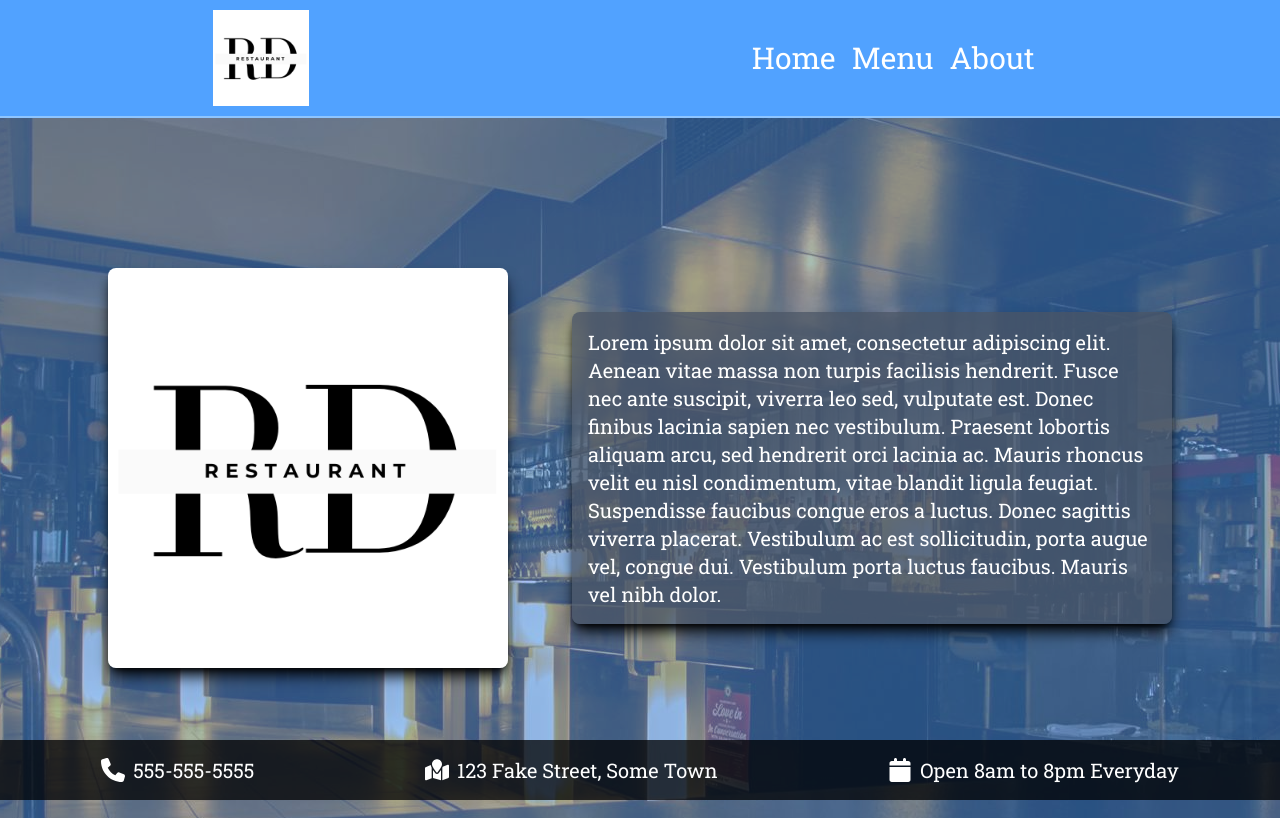
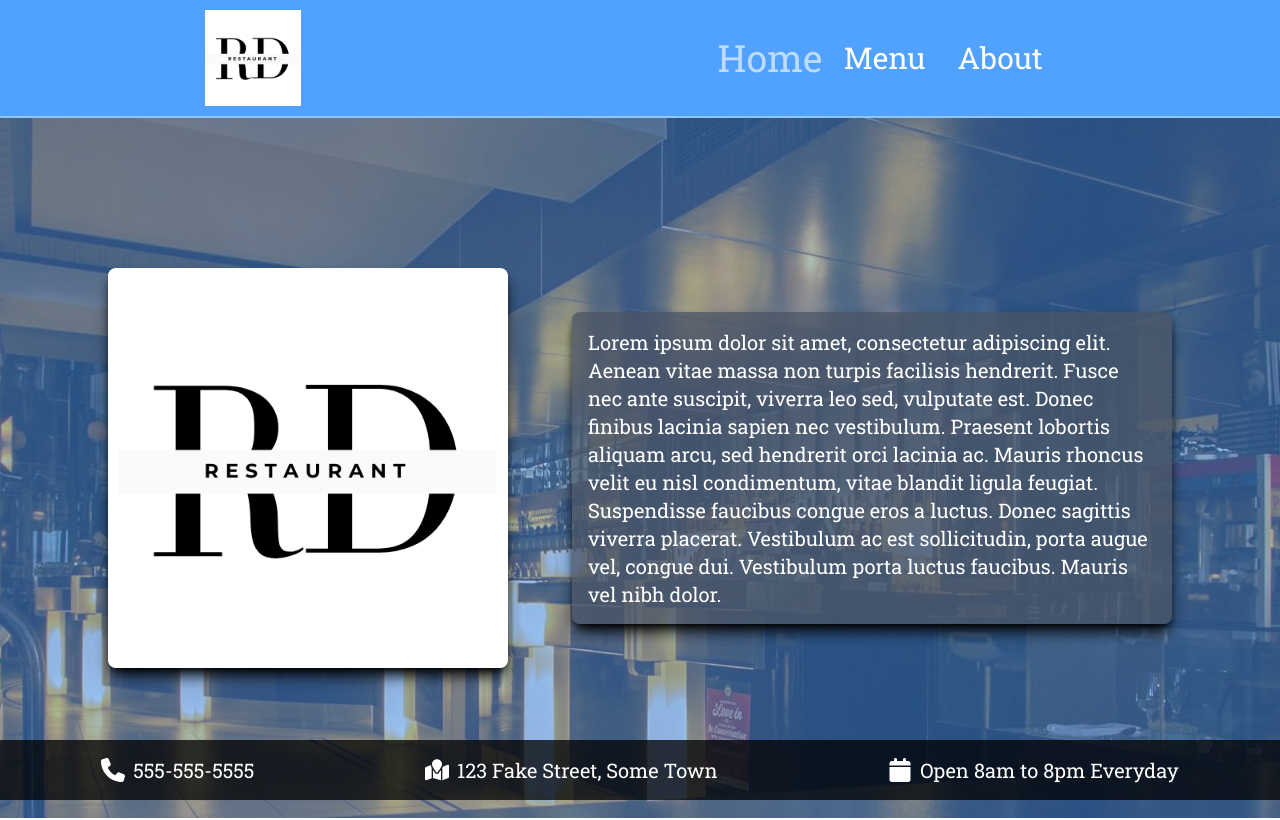
Before and after one commit to antpm/restaurant-demo, a Next.js app: page / in a window 1280 px wide. Shown: the top 820 px of the page. Built offline with nearby package versions, Linux system fonts and the light colour scheme.

Commit message:
Added navbar effect, fixed spacing for menu
Added color and scaling change to navbar items to indicate the current
page

Changed the gap between items in the menu page for mobile screens

```diff
--- a/app/components/navbar.tsx
+++ b/app/components/navbar.tsx
@@ -5,6 +5,7 @@ import Logo from '@/public/logo.png';
 import Link from 'next/link';
 import { FaBars } from 'react-icons/fa6';
 import { useState } from 'react';
+import { usePathname } from 'next/navigation';
 
 const NavLinks = [
     { label: 'Home', url: '/' },
@@ -14,6 +15,7 @@ const NavLinks = [
 
 export default function Navbar() {
     const [menuOpen, setMenuOpen] = useState<boolean>(false);
+    const pathname = usePathname();
     return (
         <>
             <div
@@ -22,27 +24,27 @@ export default function Navbar() {
                 } left-0 fixed transition-all duration-500 bg-blue-500 flex flex-col z-40 w-full rounded-b-lg`}>
                 <Link
                     className='text-white w-full text-center text-2xl h-12 flex items-center justify-center border-b-2 border-white/50 '
-                    href={NavLinks[0].url}
+                    href={'/'}
                     onNavigate={() => {
                         setMenuOpen(false);
                     }}>
-                    {NavLinks[0].label}
+                    <p className={`${pathname === '/' && 'text-blue-200 scale-125'} `}>Home</p>
                 </Link>
                 <Link
                     className='text-white w-full text-center text-2xl h-12 flex items-center justify-center  rounded-lg'
-                    href={NavLinks[1].url}
+                    href={'/menu'}
                     onNavigate={() => {
                         setMenuOpen(false);
                     }}>
-                    {NavLinks[1].label}
+                    <p className={`${pathname === '/menu' && 'text-blue-200 scale-125'} `}>Menu</p>
                 </Link>
                 <Link
                     className='text-white w-full text-center text-2xl h-12 flex items-center justify-center border-t-2 border-white/50 '
-                    href={NavLinks[2].url}
+                    href={'/about'}
                     onNavigate={() => {
                         setMenuOpen(false);
                     }}>
-                    {NavLinks[2].label}
+                    <p className={`${pathname === '/about' && 'text-blue-200 scale-125'} `}>About</p>
                 </Link>
             </div>
             <div className='sticky flex flex-row top-0 left-0 w-full bg-blue-400 md:justify-around justify-between items-center z-50 border-b-2  border-blue-300 p-2'>
@@ -53,14 +55,14 @@ export default function Navbar() {
                     src={Logo}
                     alt='Logo'
                 />
-                <div className={`md:flex hidden flex-row gap-4 text-3xl p-8`}>
+                <div className={`md:flex hidden flex-row gap-8 text-3xl p-8`}>
                     {NavLinks.map((link) => {
                         return (
                             <Link
                                 className='text-white'
                                 key={link.label}
                                 href={link.url}>
-                                {link.label}
+                                <p className={`${pathname === link.url && 'text-blue-200 scale-125'} transition-all duration-300`}>{link.label}</p>
                             </Link>
                         );
                     })}
--- a/app/menu/page.tsx
+++ b/app/menu/page.tsx
@@ -173,7 +173,7 @@ export default function Menu() {
                     className='text-3xl scroll-m-52'>
                     Mains
                 </p>
-                <div className='flex flex-row gap-48 justify-evenly items-center w-2/3 flex-wrap'>
+                <div className='flex flex-row md:gap-48 gap-16 justify-evenly items-center w-2/3 flex-wrap'>
                     {mains.map((main, i) => {
                         return (
                             <div
@@ -198,7 +198,7 @@ export default function Menu() {
                     className='text-3xl scroll-m-52'>
                     Sides
                 </p>
-                <div className='flex flex-row gap-48 justify-evenly items-center w-2/3 flex-wrap'>
+                <div className='flex flex-row md:gap-48 gap-16  justify-evenly items-center w-2/3 flex-wrap'>
                     {sides.map((side, i) => {
                         return (
                             <div
@@ -223,7 +223,7 @@ export default function Menu() {
                     className='text-3xl scroll-m-52'>
                     Drinks
                 </p>
-                <div className='flex flex-row gap-48 justify-evenly items-center w-2/3 flex-wrap'>
+                <div className='flex flex-row md:gap-48 gap-16  justify-evenly items-center w-2/3 flex-wrap'>
                     {drinks.map((drink, i) => {
                         return (
                             <div
```
